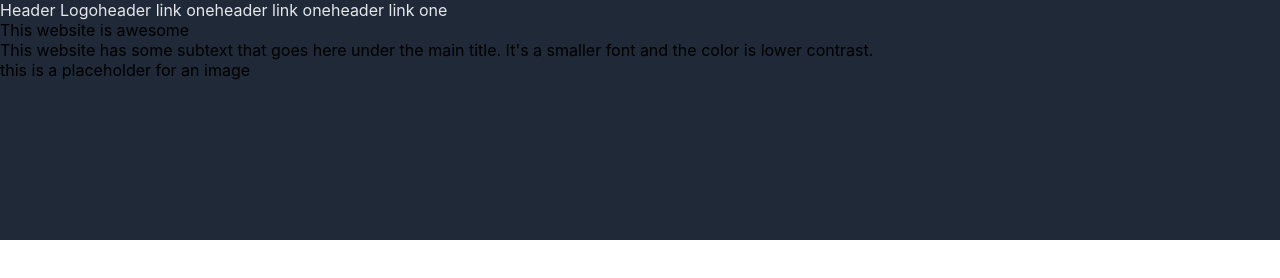
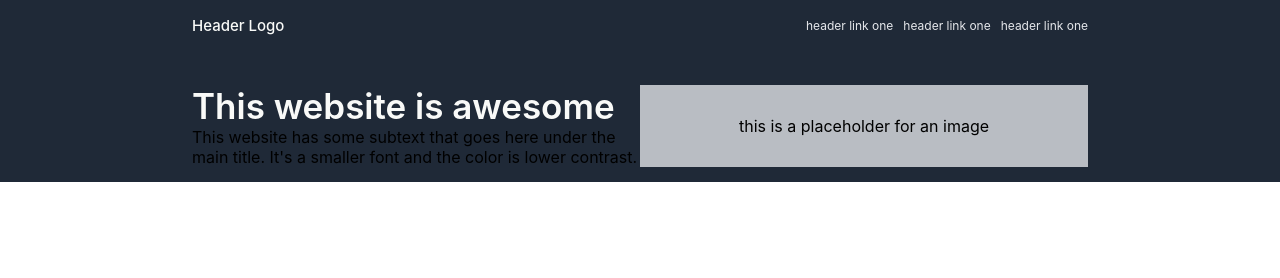
Before and after one commit to friendswithpenalties/odin-flex-project-landingpage, a plain HTML site: page index.html in a window 1280 px wide. Drawn offline with Linux system fonts and the light colour scheme.

Commit message:
Added more properties such as centering the header, Styling the hero text, image placeholder, and will make a button soon

```diff
--- a/index.html
+++ b/index.html
@@ -9,18 +9,22 @@
   </head>
   <body>
     <div class="header">
-        <div class="headbar">
+        <div class="headerborder">
             <ul>
+                <div class="logo">
                 <li><a href="#">Header Logo</a></li>
+                </div>
+                <div class="headerlinks">
                 <li><a href="#">header link one</a></li>
                 <li><a href="#">header link one</a></li>
                 <li><a href="#">header link one</a></li>
+                </div>
               </ul>
+            <div class="herocontent">
+                <div class="lefthero">
+                    <div class="heromaintext">
+                        This website is awesome
                     </div>
-        <div class="HeroContent">
-            <div class="lefthero">
-                This website is awesome
-                <br>
                     This website has some subtext that goes here under the main title. It's a smaller font and the color is lower contrast.
                 </div>
                 <div class="righthero">
@@ -29,7 +33,7 @@
                     </div>
                 </div>
             </div>
-
+        </div>
     </div>
     <div class="info">
 
--- a/style.css
+++ b/style.css
@@ -1,24 +1,75 @@
 body {
     font-family: -apple-system, BlinkMacSystemFont, 'Segoe UI', Roboto, Oxygen, Ubuntu, Cantarell, 'Open Sans', 'Helvetica Neue', sans-serif;
     margin: 0;
-    min-height: 100vh;
-    min-width: 100vh;
+    min-height: 100%;
+    min-width: 100%;
     display: flex;
     flex-direction: column;
 }
-
+/*HEADER SECTION*/
 .header {
     background: #1F2937;
-    height: 30vh;
-    align-content: stretch;
+    height: 40%;
+    display: flex;
+    justify-content: center;
+}
+.headerborder {
+    height: 90%;
+    width: 70%;
+    display: flex;
+    flex-direction: column;
+    padding: 15px 25px 15px;
 }
 a {
     text-decoration: none;
     color: #e5e7eb;
 }
 ul {
+    display: flex;
+    justify-content: space-between;
     list-style: none;
-    margin: 0;
+    margin: 0px;
     padding: 0;
+    padding-bottom: 50px;
+}
+.logo a{
+    font-size: 15px;
+    color: #F9FAF8;
+    font-weight: 500;
+}
+.headerlinks {
+    display: flex;
+    align-items: center;
+    gap: 10px;
+    font-size: 12px;
+}
+.herocontent {
     display: flex;
 }
+.lefthero {
+    min-width: 50%;
+}
+.heromaintext {
+    font-size: 35px;
+    color: #f9faf8;
+    font-weight: 600;
+}
+.righthero {
+    display: flex;
+    justify-content: center;
+    align-items: center;
+    background-color: #e5e7ebc7;
+    min-width: 50%;
+}
+
+
+
+
+
+/*SOME RANDOM INFORMATION SECTION*/
+
+/*QUOTE SECTION*/
+
+/*CALL TO ACTION SECTION*/
+
+/*FOOTER*/
```
Lines whose indentation alone changed are shown as unchanged.
